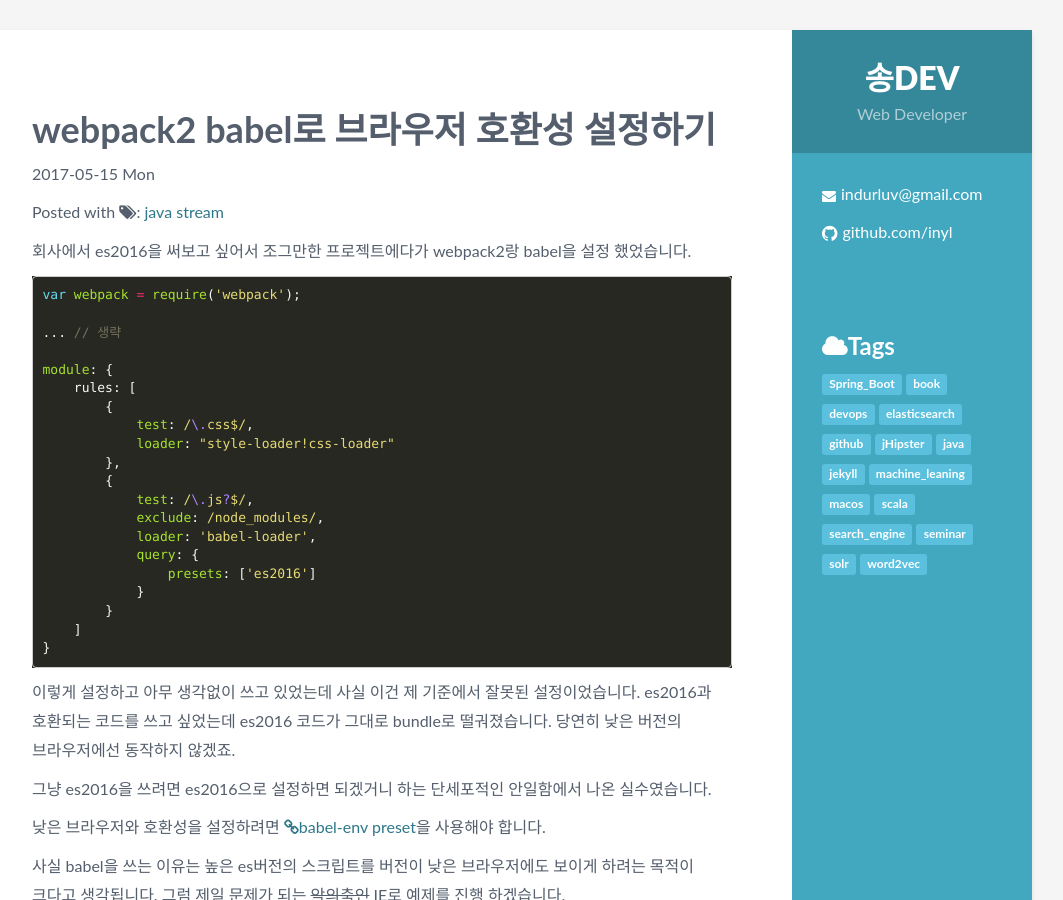
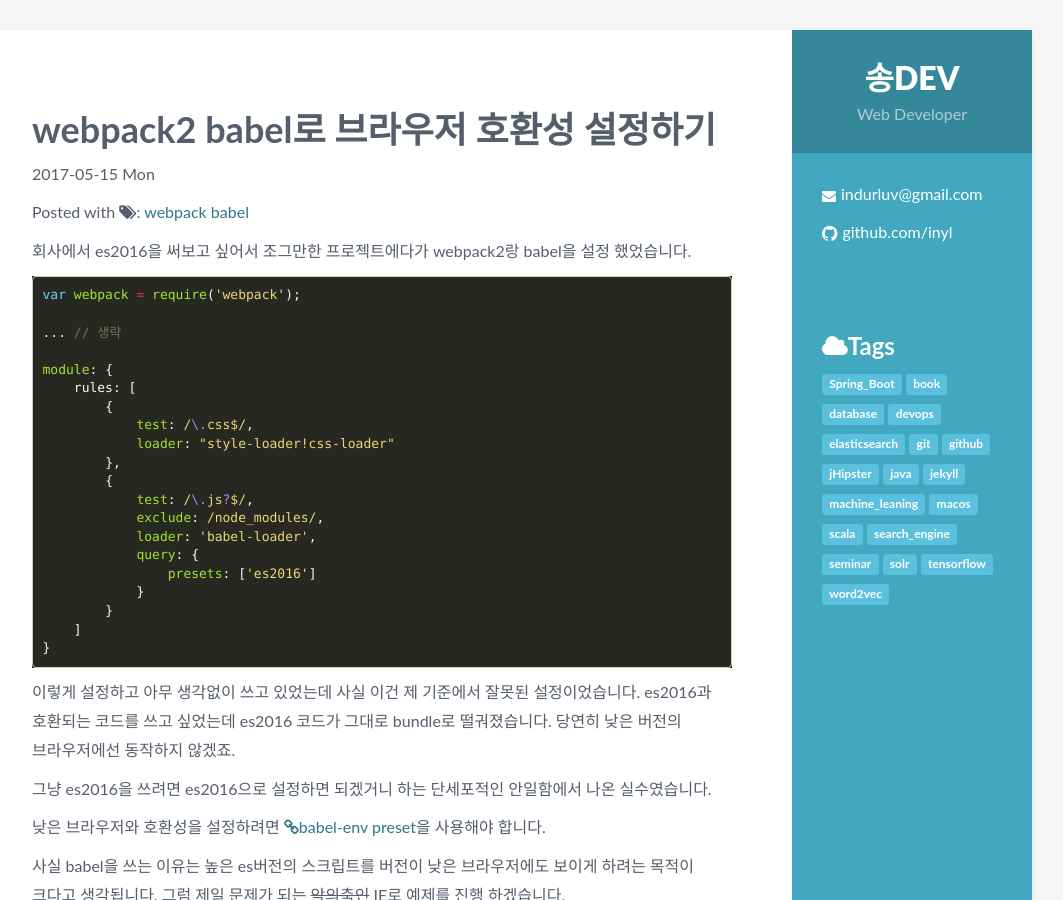
Before and after one commit to inyl/inyl.github.io, a Jekyll site: the page built from _posts/2017-05-15-webpack2_babel.markdown, in a window 1280 px wide and 900 px high. Shown: the whole window, without its empty margins (138-1201 px from the left). Built offline with Jekyll 4.4.1, drawn with Linux system fonts in a browser that asks for light colours; comment, search, counter and statistics services are not loaded.

Commit message:
new posting

```diff
--- a/_posts/2017-05-15-webpack2_babel.markdown
+++ b/_posts/2017-05-15-webpack2_babel.markdown
@@ -1,7 +1,7 @@
 ---
 layout: post
 category: programming
-tags: [java, stream]
+tags: [webpack, babel]
 title:  "webpack2 babel로 브라우저 호환성 설정하기"
 comment : true
 ---
--- /dev/null
+++ b/_tags/database.md
@@ -0,0 +1,4 @@
+---
+name: database
+title: 'database'
+---
--- /dev/null
+++ b/_tags/git.md
@@ -0,0 +1,4 @@
+---
+name: git
+title: 'git'
+---
--- /dev/null
+++ b/_tags/tensorflow.md
@@ -0,0 +1,4 @@
+---
+name: tensorflow
+title: 'tensorflow'
+---
```
